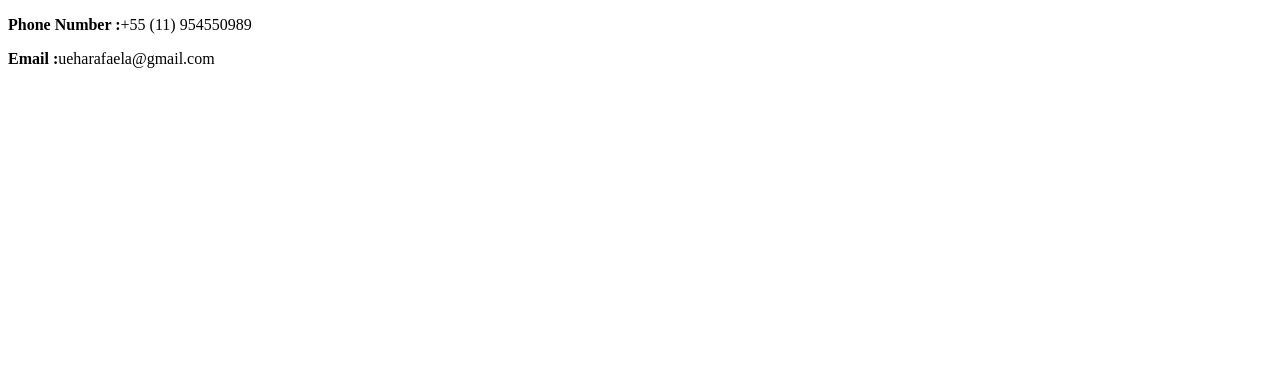
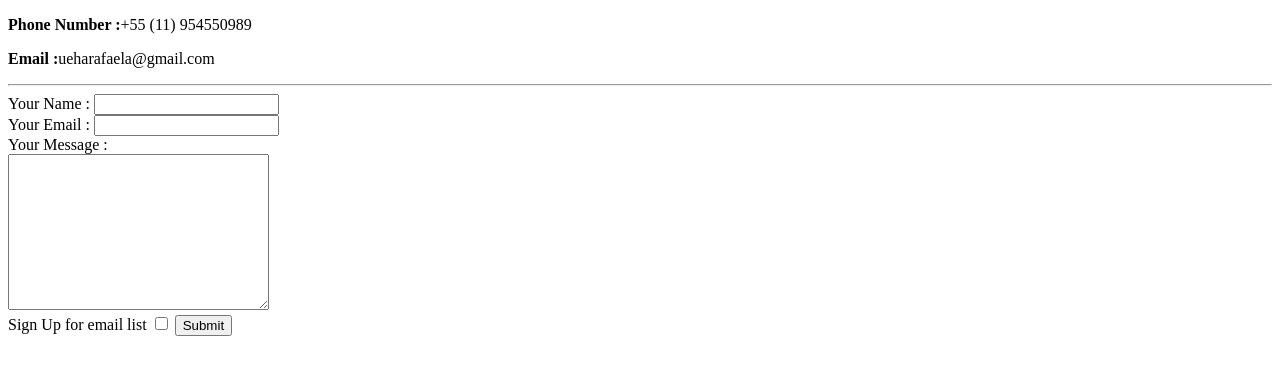
Before and after one commit to ayuehara/WebDevelopmentCourse, a plain HTML site: page contacts.html in a window 1280 px wide. Drawn offline with Linux system fonts and the light colour scheme.

Commit message:
Update contacts.html

```diff
--- a/contacts.html
+++ b/contacts.html
@@ -7,5 +7,21 @@
     <body>
         <p><strong>Phone Number :</strong>+55 (11) 954550989</p>
         <p><strong>Email :</strong>ueharafaela@gmail.com</p>
+        <hr>
+        <form class="" action="mailto" method="post">
+            <label>Your Name :</label>
+            <input type="text" name="yourName" value="">
+            <br>
+            <label>Your Email :</label>
+            <input type="email" name="yourEmail" value="">
+            <br>
+            <label>Your Message :</label>
+            <br>
+            <textarea name="" id="" cols="30" rows="10"></textarea>
+            <br>
+            <label>Sign Up for email list</label>
+            <input type="checkbox">
+            <input type="submit">
+        </form>
     </body>
 </html>
```
